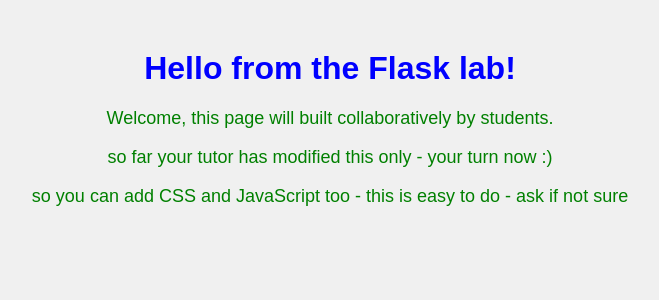
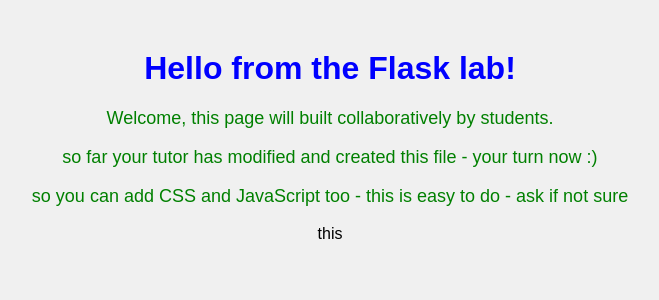
Before and after one commit to Willxxx7/flask-demo-lab, a Flask app: page / in a window 1280 px wide. Shown: the top 300 px of the page, without its empty margins (310-969 px from the left). Run offline with Flask 3, Linux system fonts and the light colour scheme.

Commit message:
Update index.html

```diff
--- a/templates/index.html
+++ b/templates/index.html
@@ -7,7 +7,8 @@
 <body>
     <h1>Hello from the Flask lab!</h1>
     <p>Welcome, this page will built collaboratively by students.</p>
-	<p>so far your tutor has modified this only - your turn now :) </p>
+	<p>so far your tutor has modified and created this file - your turn now :) </p>
 	<p>so you can add CSS and JavaScript too - this is easy to do - ask if not sure </p>
 </body>
 </html>
+this
```
